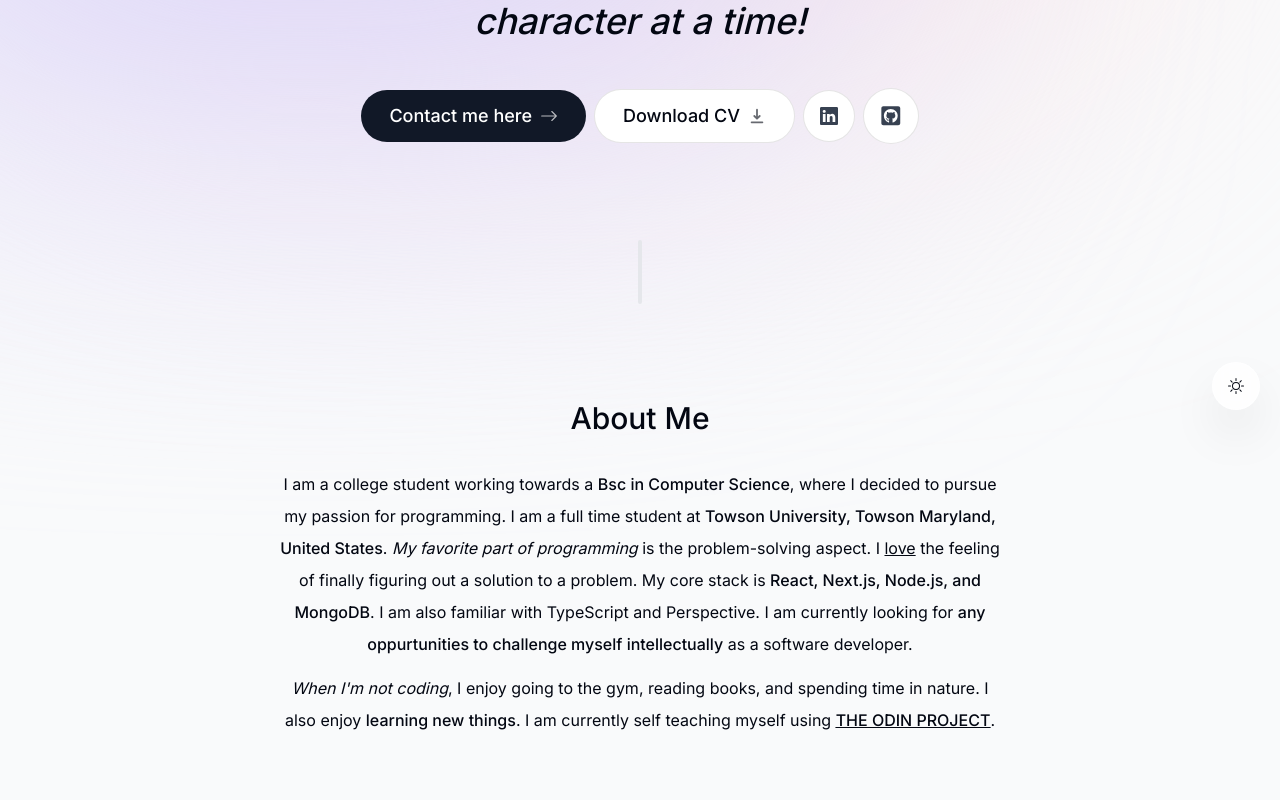
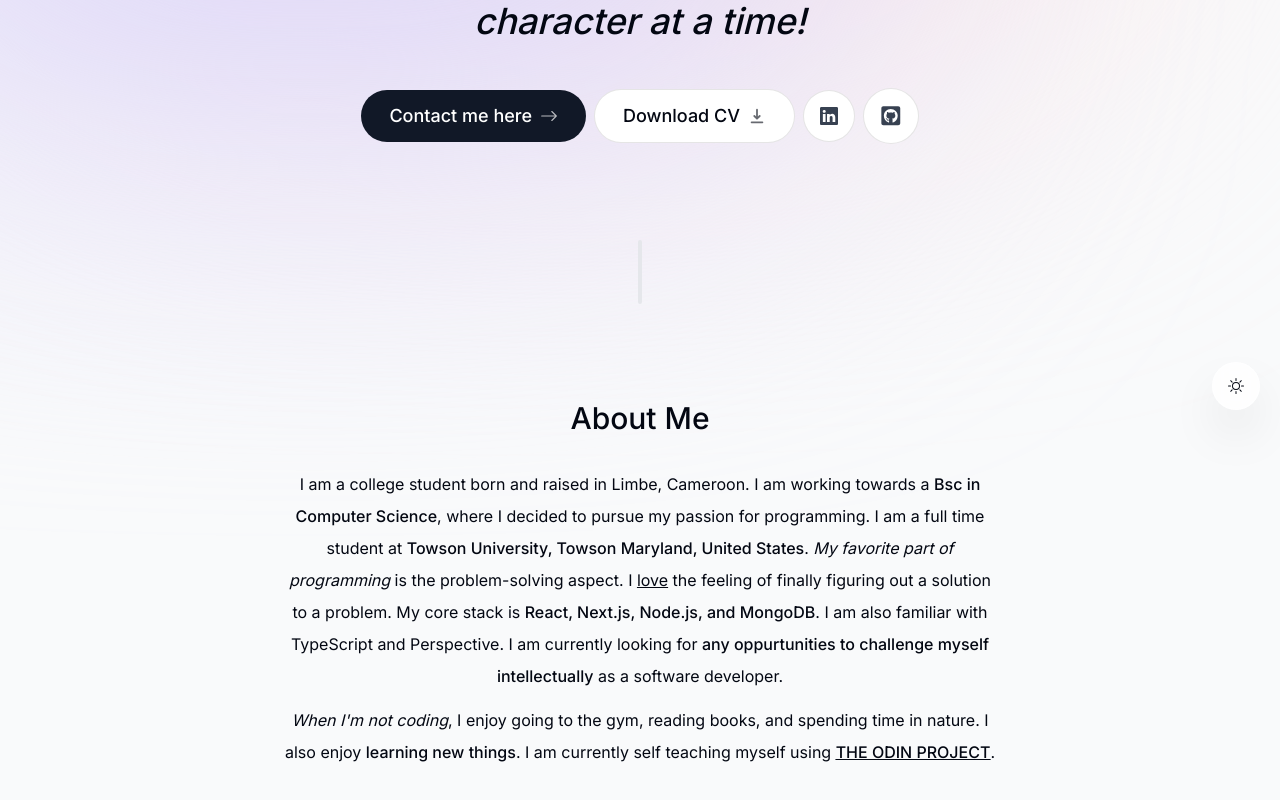
Before and after one commit to 237Codes/manyaka_portfolio_website, a Next.js app in the folder portfolio/: page / in a window 1280 px wide. Shown: the part 370-1170 px from the top of the page. Built offline with nearby package versions, Linux system fonts and the light colour scheme; no server answers.

Commit message:
Update about me section

```diff
--- a/portfolio/components/about.tsx
+++ b/portfolio/components/about.tsx
@@ -21,10 +21,10 @@ export default function About() {
     >
       <SectionHeading>About me</SectionHeading>
       <p className="mb-3">
-        I am a college student working towards a{" "}
-        <span className="font-medium">Bsc in Computer Science</span>, where I
-        decided to pursue my passion for programming. I am a full time student
-        at{" "}
+        I am a college student born and raised in Limbe, Cameroon. I am working
+        towards a <span className="font-medium">Bsc in Computer Science</span>,
+        where I decided to pursue my passion for programming. I am a full time
+        student at{" "}
         <span className="font-medium">
           Towson University, Towson Maryland, United States
         </span>
```
